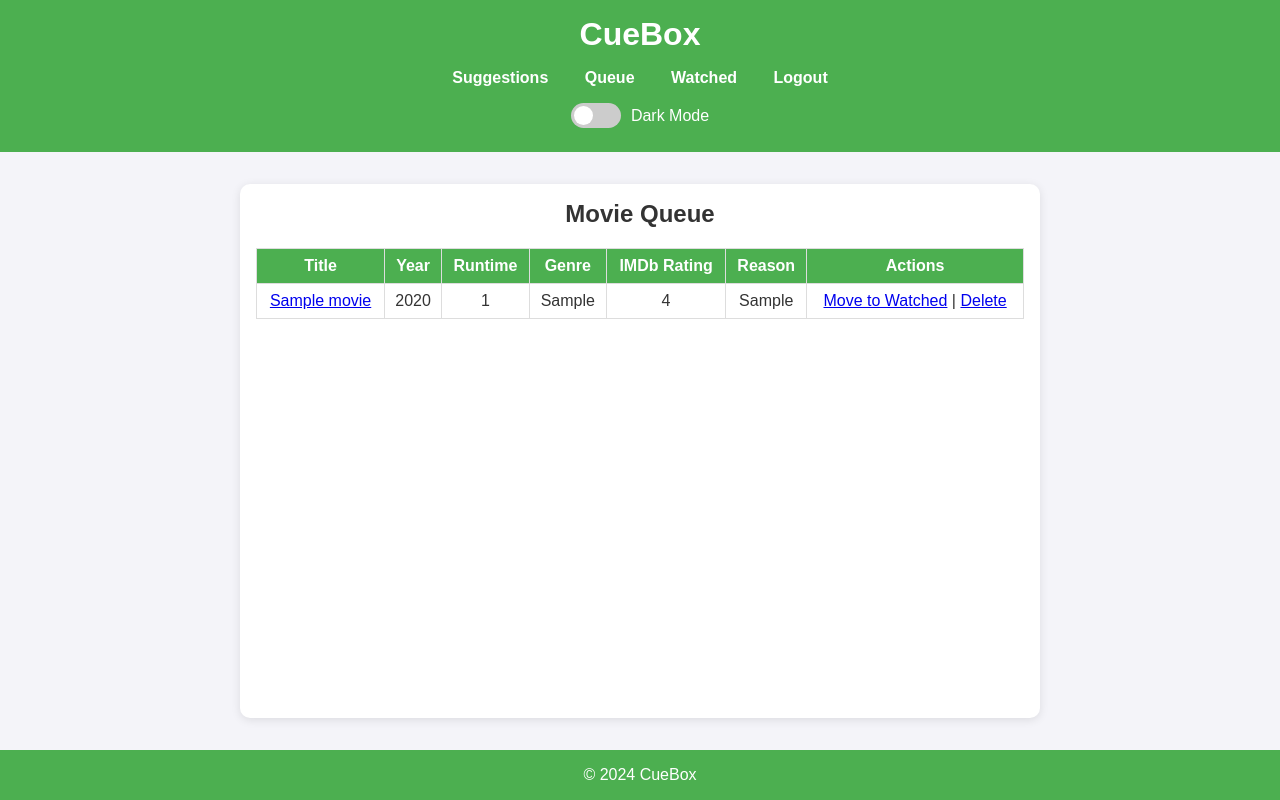
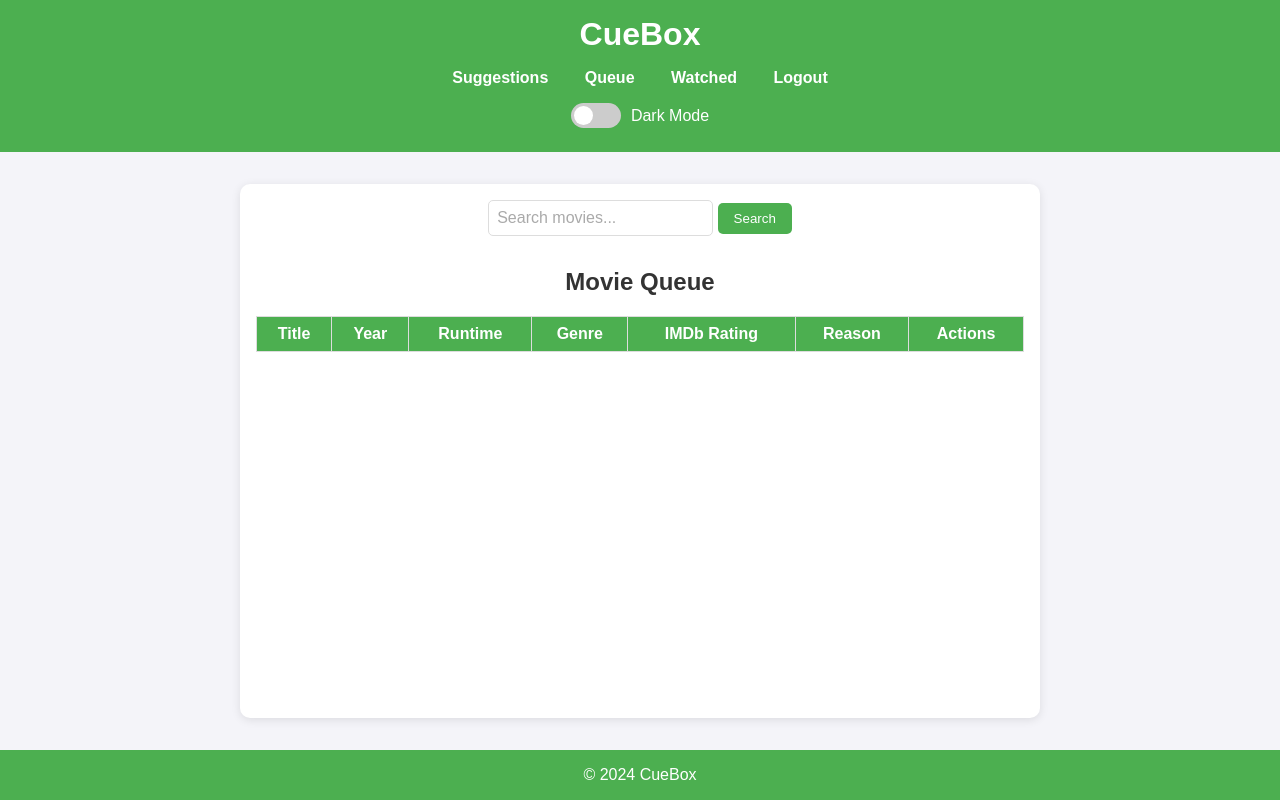
Before and after one commit to EnderViking10/CueBox, a Flask app: page /queue in a window 1280 px wide. Run offline with Flask 3, Linux system fonts and the light colour scheme; a user stored in the database is signed in; tables that the repository leaves empty hold one stand-in row (values such as "Sample post"); lists and menus that the app fills with data are empty.

Commit message:
Changes to be committed: 	modified:   app/routes.py 	modified:   app/static/css/style.css 	modified:   app/templates/queue.html 	modified:   app/templates/suggestions.html 	modified:   app/templates/watched.html

```diff
--- a/app/routes.py
+++ b/app/routes.py
@@ -15,20 +15,41 @@ main = Blueprint('main', __name__)
 
 @main.route('/')
 def home():
-    movies = Movie.query.filter_by(in_queue=False, watched=False).all()
-    return render_template('suggestions.html', movies=movies)
+    query = request.args.get('search', '')
+    page = request.args.get('page', 1, type=int)
+    per_page = 10
+    if query:
+        movies = Movie.query.filter(Movie.title.ilike(f"%{query}%"), Movie.in_queue == False, Movie.watched == False) \
+            .paginate(page=page, per_page=per_page)
+    else:
+        movies = Movie.query.filter_by(in_queue=False, watched=False).paginate(page=page, per_page=per_page)
+    return render_template('suggestions.html', movies=movies, search_query=query)
 
 
 @main.route('/queue')
 def queue():
-    movies = Movie.query.filter_by(in_queue=True).all()
+    query = request.args.get('search', '')
+    page = request.args.get('page', 1, type=int)
+    per_page = 10
+    if query:
+        movies = Movie.query.filter(Movie.title.ilike(f"%{query}%"), Movie.in_queue == False, Movie.watched == False) \
+            .paginate(page=page, per_page=per_page)
+    else:
+        movies = Movie.query.filter_by(in_queue=True, watched=False).paginate(page=page, per_page=per_page)
     return render_template('queue.html', movies=movies)
 
 
 @main.route('/watched', methods=['GET', 'POST'])
 def watched_movies():
     """Page displaying watched movies"""
-    movies = Movie.query.filter_by(watched=True).order_by(desc(Movie.id)).all()
+    query = request.args.get('search', '')
+    page = request.args.get('page', 1, type=int)
+    per_page = 10
+    if query:
+        movies = Movie.query.filter(Movie.title.ilike(f"%{query}%"), Movie.in_queue == False, Movie.watched == False) \
+            .paginate(page=page, per_page=per_page)
+    else:
+        movies = Movie.query.filter_by(in_queue=False, watched=True).paginate(page=page, per_page=per_page)
     return render_template('watched.html', movies=movies)
 
 
--- a/app/static/css/style.css
+++ b/app/static/css/style.css
@@ -9,7 +9,8 @@
 :root {
     --background-color: #f4f4f9;
     --text-color: #333;
-    --link-color: #4CAF50;
+    --link-color: #333;
+    --link-hover-color: #555;
     --header-bg: #4CAF50;
     --header-text: white;
     --button-bg: #4CAF50;
@@ -19,7 +20,8 @@
 .dark-mode {
     --background-color: #121212;
     --text-color: #f4f4f9;
-    --link-color: #80caff;
+    --link-color: #ddd;
+    --link-hover-color: #aaa;
     --header-bg: #333;
     --header-text: #f4f4f9;
     --button-bg: #555;
@@ -310,3 +312,13 @@ input:checked + .slider:before {
 .flash-warning {
     background-color: #ff9800; /* Orange for warnings */
 }
+
+a {
+    color: var(--link-color);
+    text-decoration: none;
+}
+
+a:hover {
+    color: var(--link-hover-color);
+    text-decoration: underline;
+}
--- a/app/templates/queue.html
+++ b/app/templates/queue.html
@@ -1,6 +1,10 @@
 {% extends "base.html" %}
 {% block title %}Queue{% endblock %}
 {% block content %}
+    <form method="GET" action="{{ url_for('main.home') }}">
+        <input type="text" name="search" placeholder="Search movies..." value="{{ search_query or '' }}">
+        <button type="submit">Search</button>
+    </form>
     <h2>Movie Queue</h2>
     <table>
         <thead>
@@ -39,4 +43,24 @@
         {% endfor %}
         </tbody>
     </table>
+    <nav>
+        {% if movies.has_prev %}
+            <a href="{{ url_for('main.home', page=movies.prev_num, search=search_query) }}">Previous</a>
+        {% endif %}
+
+        {% for page_num in movies.iter_pages(left_edge=1, right_edge=1, left_current=2, right_current=2) %}
+            {% if page_num %}
+                <a href="{{ url_for('main.home', page=page_num, search=search_query) }}"
+                   class="{% if page_num == movies.page %}active{% endif %}">
+                    {{ page_num }}
+                </a>
+            {% else %}
+                <span>…</span>
+            {% endif %}
+        {% endfor %}
+
+        {% if movies.has_next %}
+            <a href="{{ url_for('main.home', page=movies.next_num, search=search_query) }}">Next</a>
+        {% endif %}
+    </nav>
 {% endblock %}
```
Also changed, not shown: app/templates/suggestions.html (+24 -0 lines), app/templates/watched.html (+24 -0 lines).
